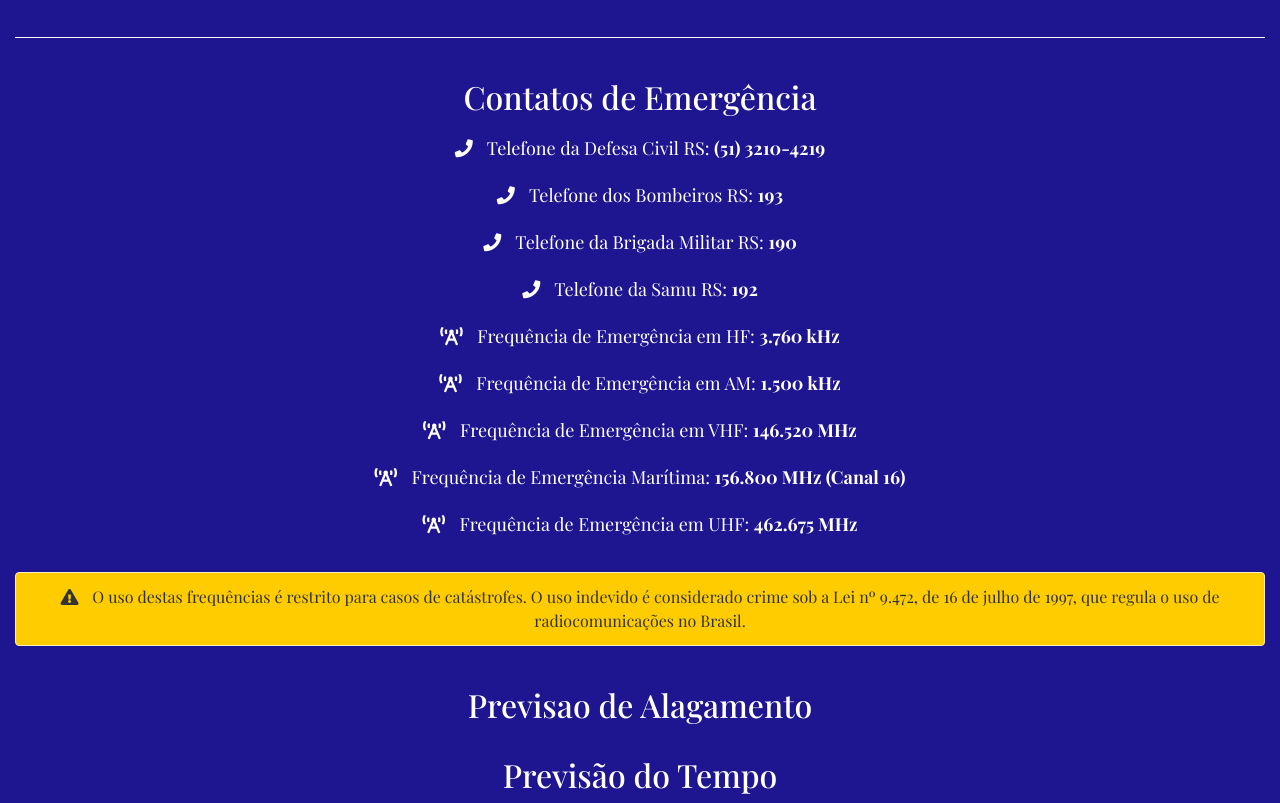
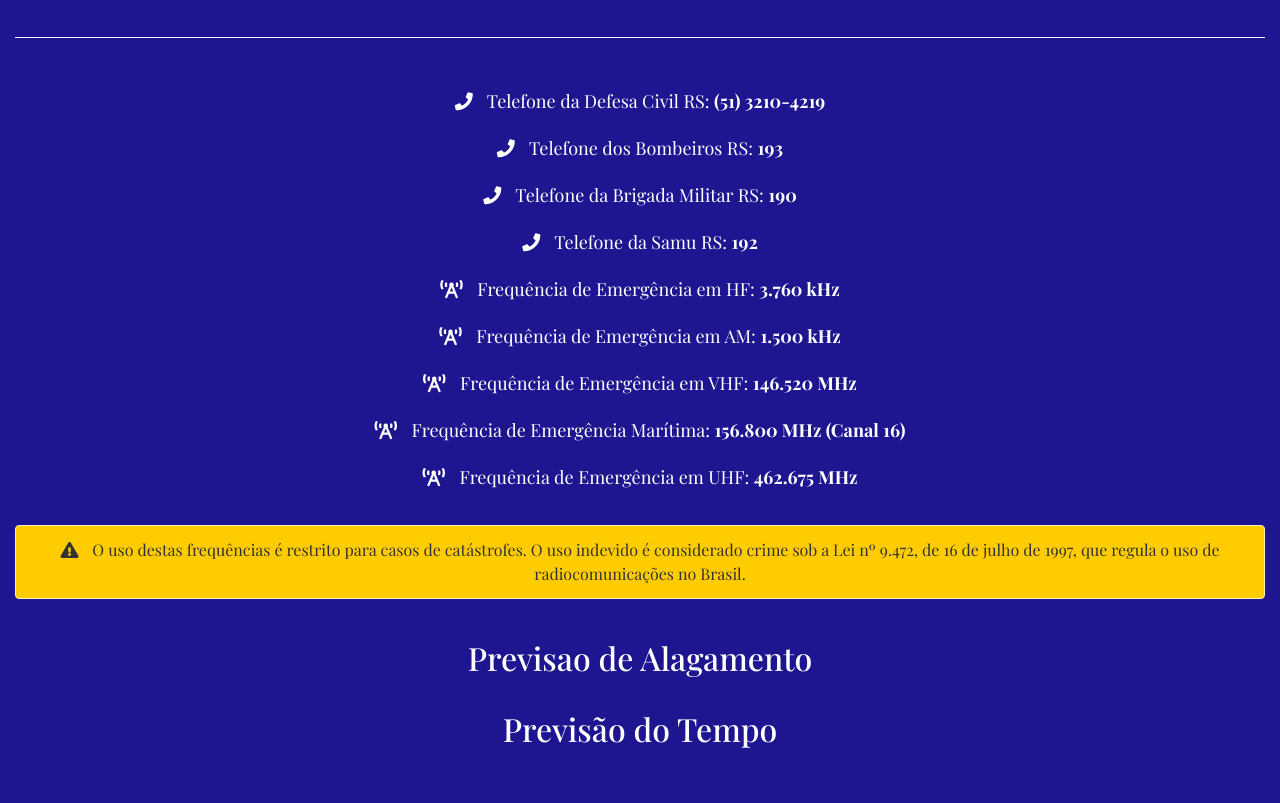
Before and after one commit to concaki/Site, a plain HTML site: page index.html in a window 1280 px wide. Shown: the part 893-1696 px from the top of the page. After the commit the page ends 1649 px from the top, so only its background shows below. Drawn offline with nearby package versions, Linux system fonts and the light colour scheme; no server answers; a web font is replaced by a local one.

Commit message:
Update index.html

```diff
--- a/index.html
+++ b/index.html
@@ -122,7 +122,6 @@
     <hr class="linhabranca" />
     <br>
     <div id="contatosEmergencia" class="content-div">
-      <h2>Contatos de Emergência</h2>
       <ul class="list-unstyled">
         <li><i class="fas fa-phone"></i> Telefone da Defesa Civil RS: <strong>(51) 3210-4219</strong></li>
         <li><i class="fas fa-phone"></i> Telefone dos Bombeiros RS: <strong>193</strong></li>
```
